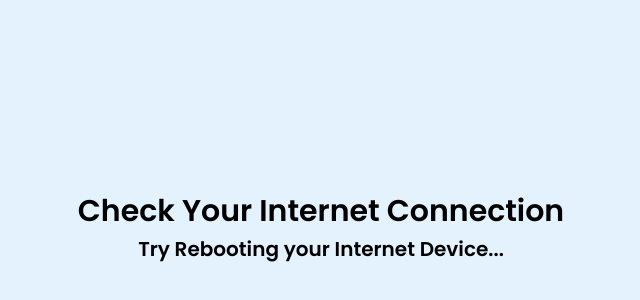
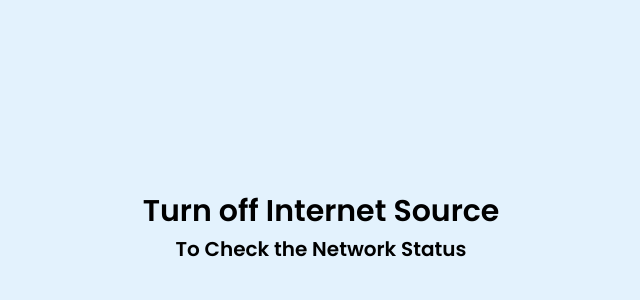
Before and after one commit to agha-naveed/check-online-status, a plain HTML site: page index.html in a window 1280 px wide. Shown: the part 174-474 px from the top of the page, without its empty margins (319-959 px from the left). Drawn offline with nearby package versions, Linux system fonts and the light colour scheme.

Commit message:
Default Front Message

```diff
--- a/index.html
+++ b/index.html
@@ -11,8 +11,8 @@
 
     <section id="no-connection-section">
         <div class="no-con-front-message">
-            <h1>Check Your Internet Connection</h1>
-            <h2>Try Rebooting your Internet Device...</h2>
+            <h1>Turn off Internet Source</h1>
+            <h2>To Check the Network Status</h2>
         </div>
 
         <div class="no-con-popup">
```
